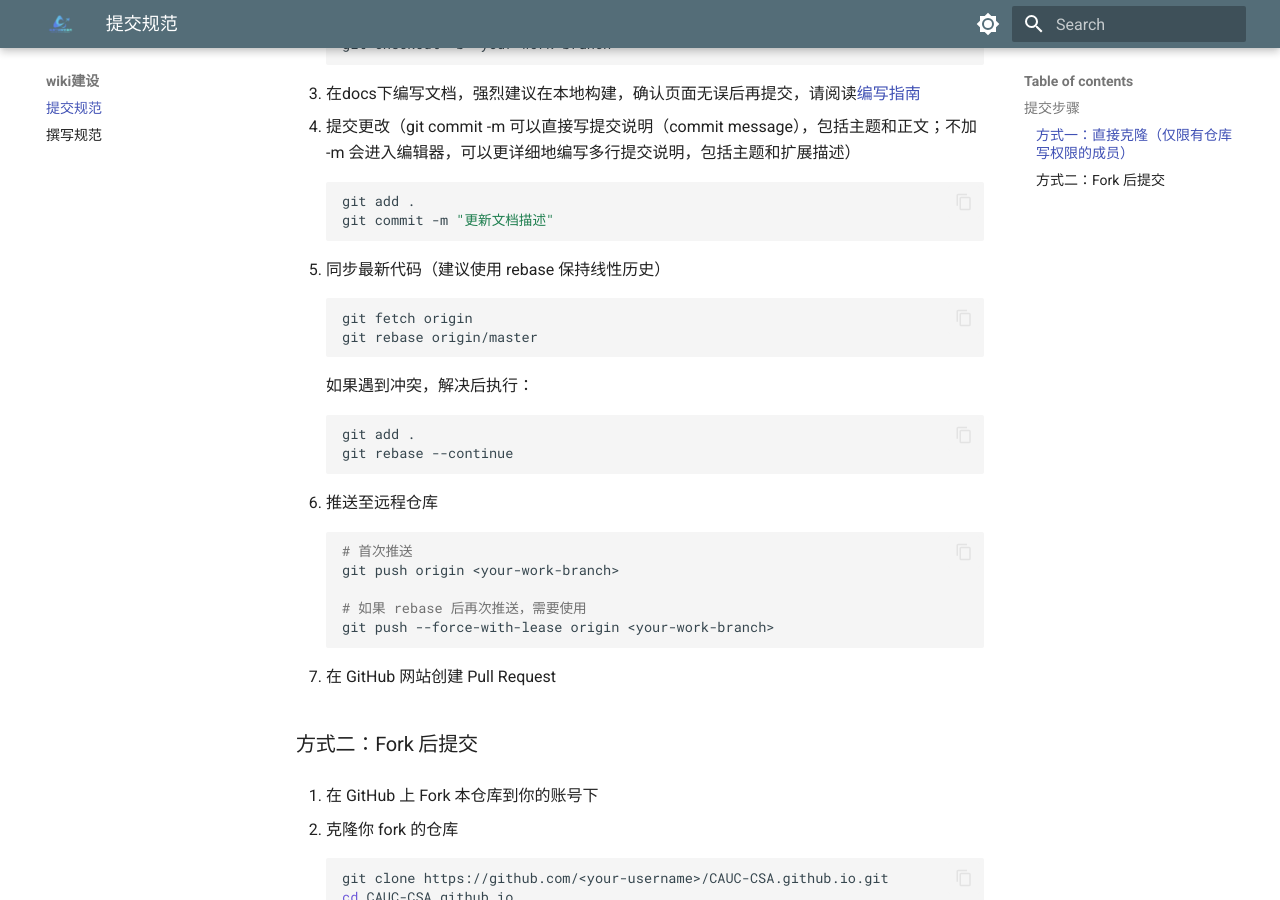
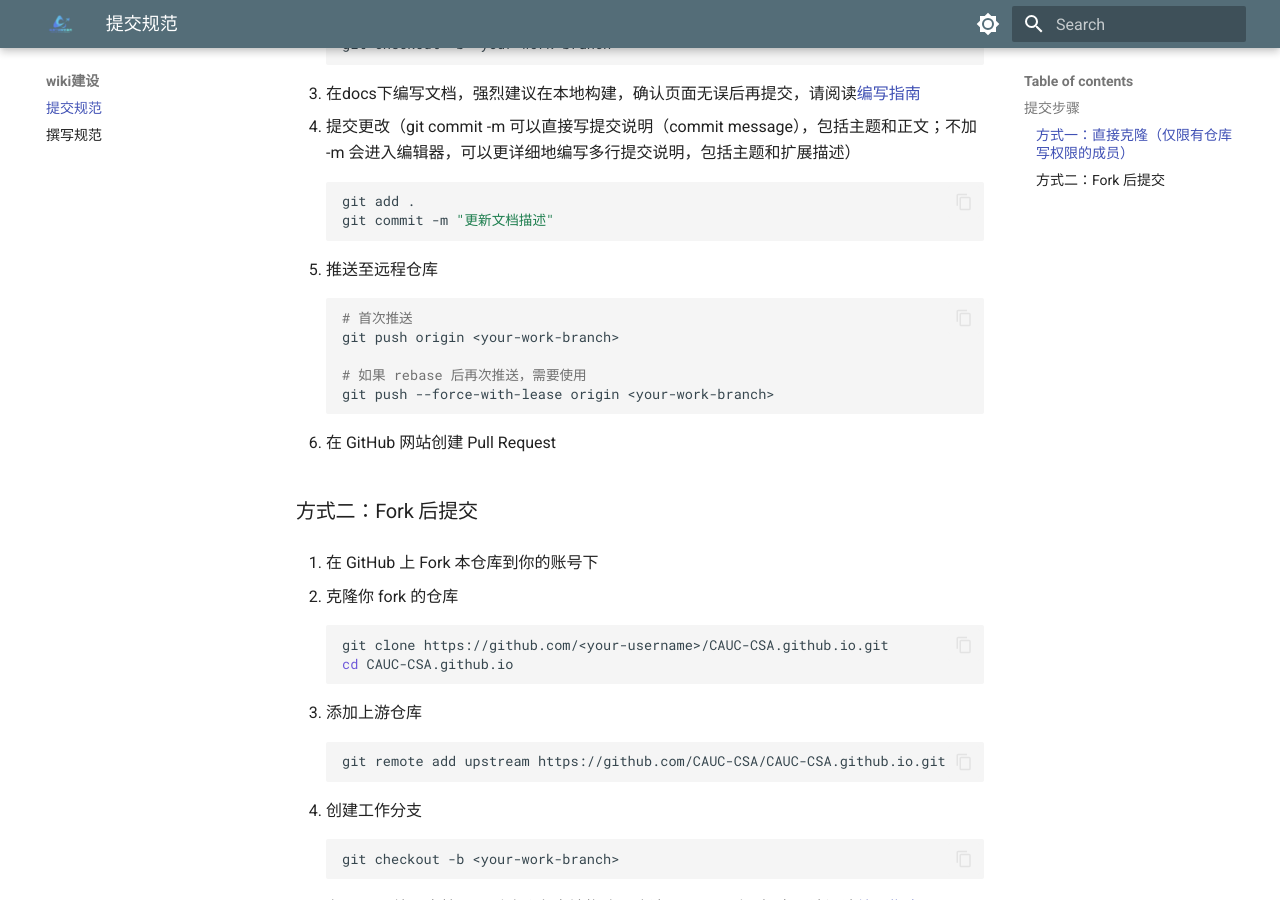
Before and after one commit to Gavver/CAUC-CSA.github.io, an MkDocs documentation site: the page built from docs/contributing/contributing.md, in a window 1280 px wide and 900 px high, scrolled down 874 px. Built offline with MkDocs 1.6.1 and Material for MkDocs 9.7.7, drawn with Linux system fonts in a browser that asks for light colours.

Commit message:
完善贡献指南，删除push前同步，降低提交上手难度

````diff
--- a/docs/contributing/contributing.md
+++ b/docs/contributing/contributing.md
@@ -36,18 +36,7 @@
    git commit -m "更新文档描述"
    ```
 
-5. 同步最新代码（建议使用 rebase 保持线性历史）
-   ```bash
-   git fetch origin
-   git rebase origin/master
-   ```
-   如果遇到冲突，解决后执行：
-   ```bash
-   git add .
-   git rebase --continue
-   ```
-
-6. 推送至远程仓库
+5. 推送至远程仓库
    ```bash
    # 首次推送
    git push origin <your-work-branch>
````
Also changed, not shown: other parts of docs/contributing/contributing.md (+1 -1 lines).
